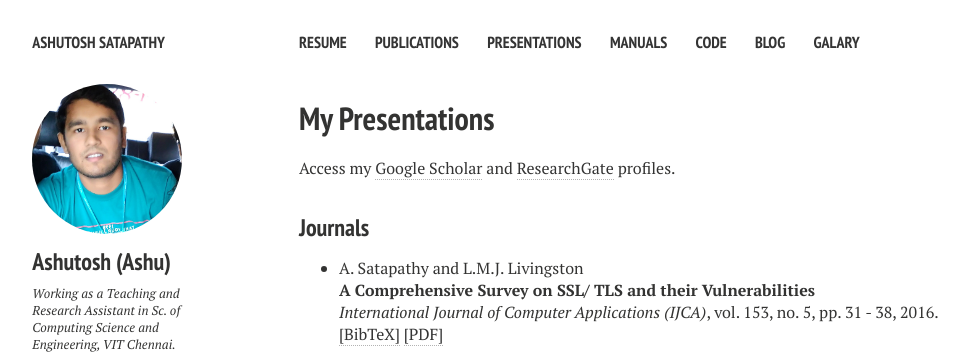
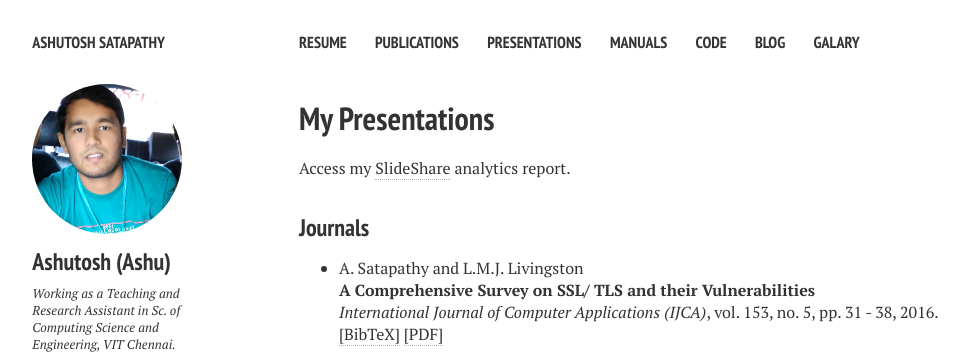
Before and after one commit to ashutoshsatapathy1990/ashutoshsatapathy1990.github.io, a Jekyll site: the page built from presentations.md, in a window 1280 px wide. Shown: the top 354 px of the page, without its empty margins (21-989 px from the left). Built offline with Jekyll 4.4.1, drawn with Linux system fonts in a browser that asks for light colours; nearby versions of some CDN libraries.

Commit message:
Update presentations.md

```diff
--- a/presentations.md
+++ b/presentations.md
@@ -7,4 +7,4 @@ modified: 13-01-2018
 comments: false
 ---
 
-Access my <a href="https://scholar.google.co.in/citations?user=SwrZkasAAAAJ&hl=en" target="_blank">Google Scholar</a> and <a href="https://www.researchgate.net/profile/Ashutosh_Satapathy3" target="_blank">ResearchGate</a> profiles.
+Access my <a href="https://scholar.google.co.in/citations?user=SwrZkasAAAAJ&hl=en" target="_blank">SlideShare</a> analytics report.
```
